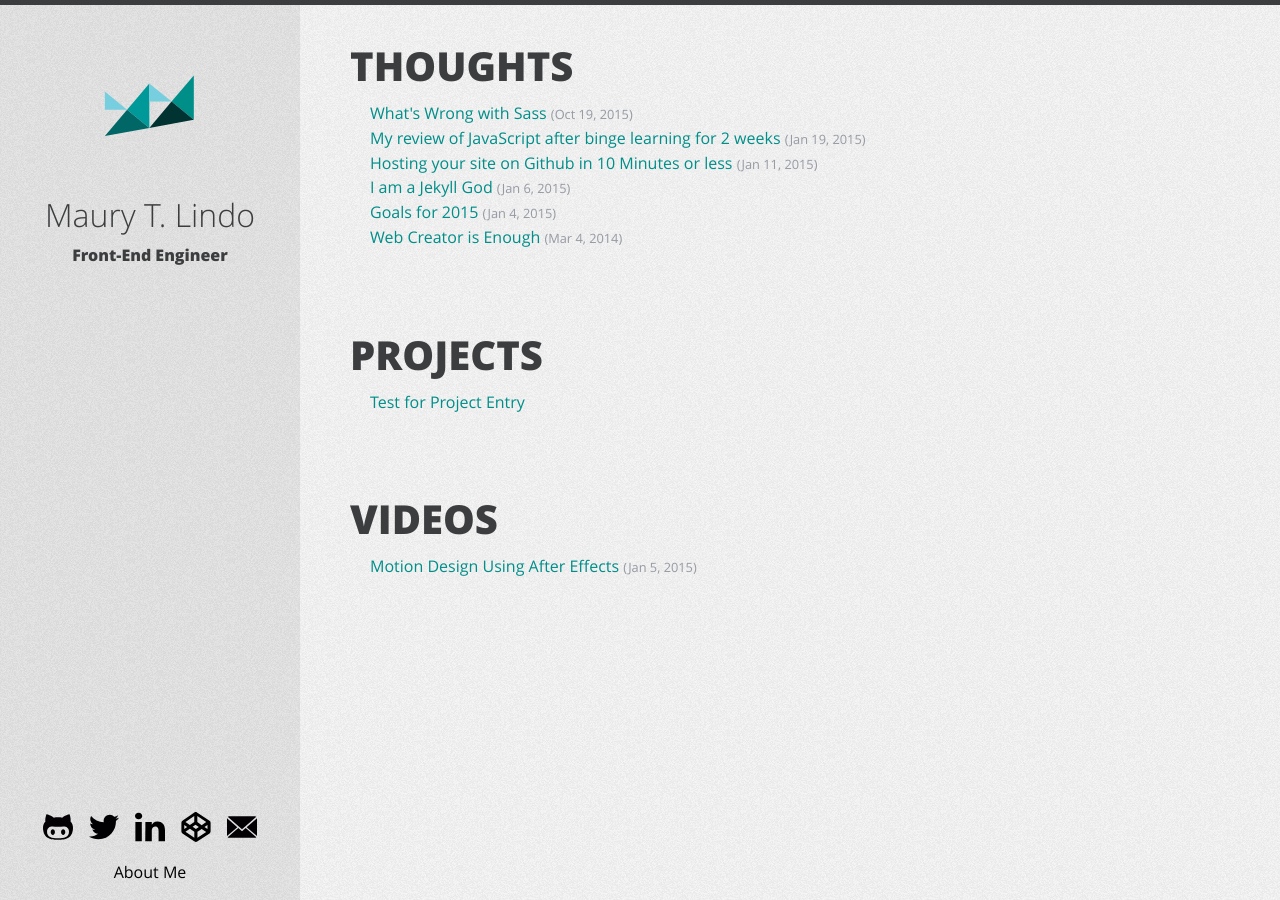
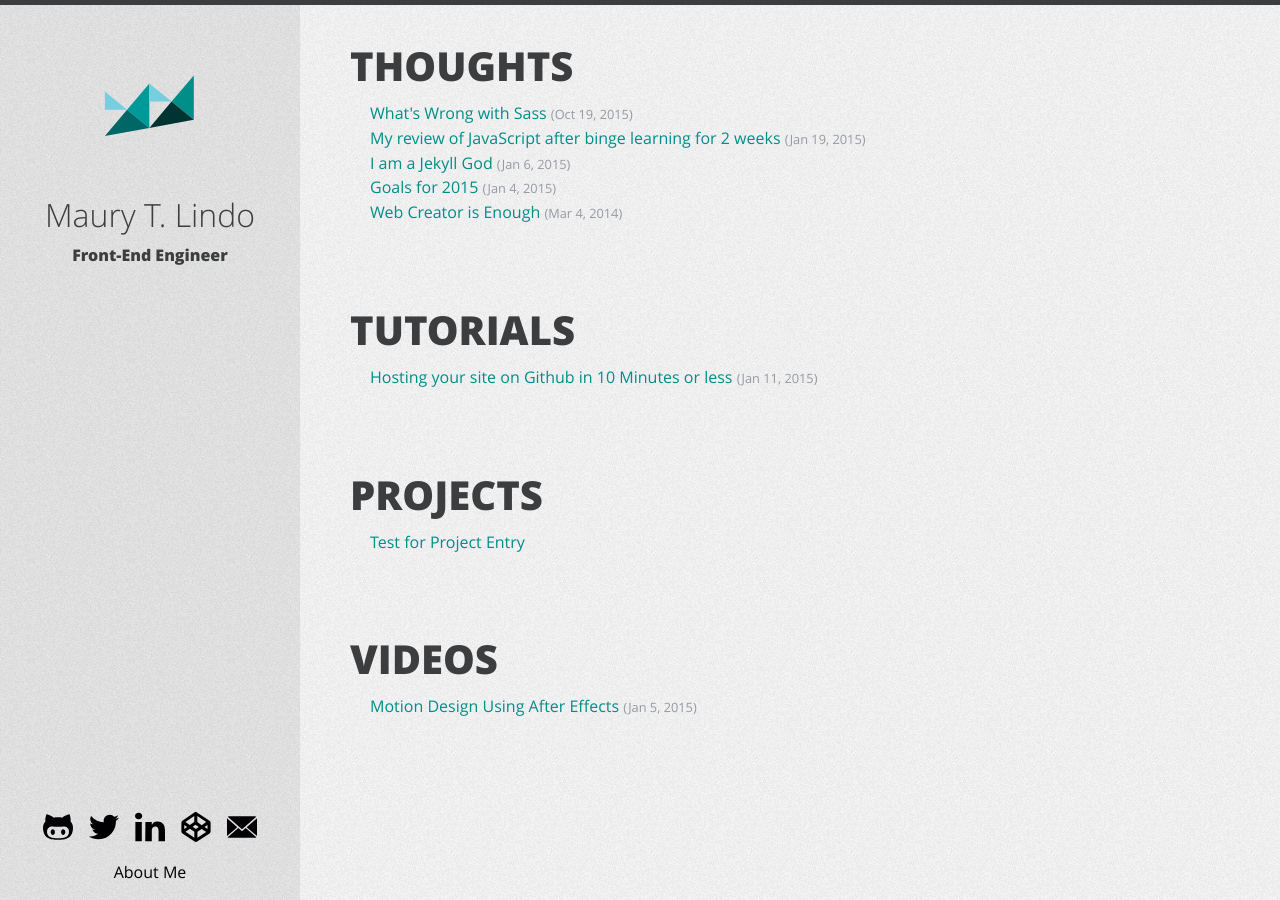
Before and after one commit to cagedcrown/cagedcrown.github.io, a Jekyll site: the page built from index.html, in a window 1280 px wide. Built offline with Jekyll 4.4.1, drawn with Linux system fonts in a browser that asks for light colours.

Commit message:
Reorganizing the layouts for different types of posts

```diff
--- a/_includes/head.html
+++ b/_includes/head.html
@@ -30,7 +30,7 @@
   <meta name="twitter:url" content="{{ pageurl }}" />
 
   <link rel="canonical" href="{{ pageurl }}">
-  <link rel="shortcut icon" href="/favicon.ico">
+  <link rel="icon" type="image/x-icon" href="/favicon.ico">
   <!-- Custom CSS -->
   <style type="text/css">
     {% capture include_to_scssify %}{% include main.scss %}{% endcapture %}
--- a/index.html
+++ b/index.html
@@ -13,11 +13,11 @@ layout: default
   </ul>
 </section>
 {% endif %}
-{% if site.categories.talks | size != 0 %}
+{% if site.categories.tutorials | size != 0 %}
 <section class="post-list">
-  <h1>Talks</h1>
+  <h1>Tutorials</h1>
   <ul>
-    {% for post in site.categories.talks %}
+    {% for post in site.categories.tutorials %}
       <li><a href="{{ post.url }}">{{ post.title }}</a> <time class="date" datetime="{{ post.date }}">({{ post.date | date: "%b %-d, %Y" }})</time>{% if post.event %} • {{ post.event }}{% endif %}</li>
     {% endfor %}
   </ul>
```
Also changed, not shown: about.md (+1 -0 lines), thoughts/_posts/2015-01-03-goals-for-2015.md (+2 -0 lines), thoughts/_posts/2015-01-19-first-2-weeks-of-javascript.md (+2 -1 lines), tutorials/_posts/2015-01-03-hosting-your-site-on-github.md (renamed from thoughts/_posts/2015-01-03-hosting-your-site-on-github.md).
